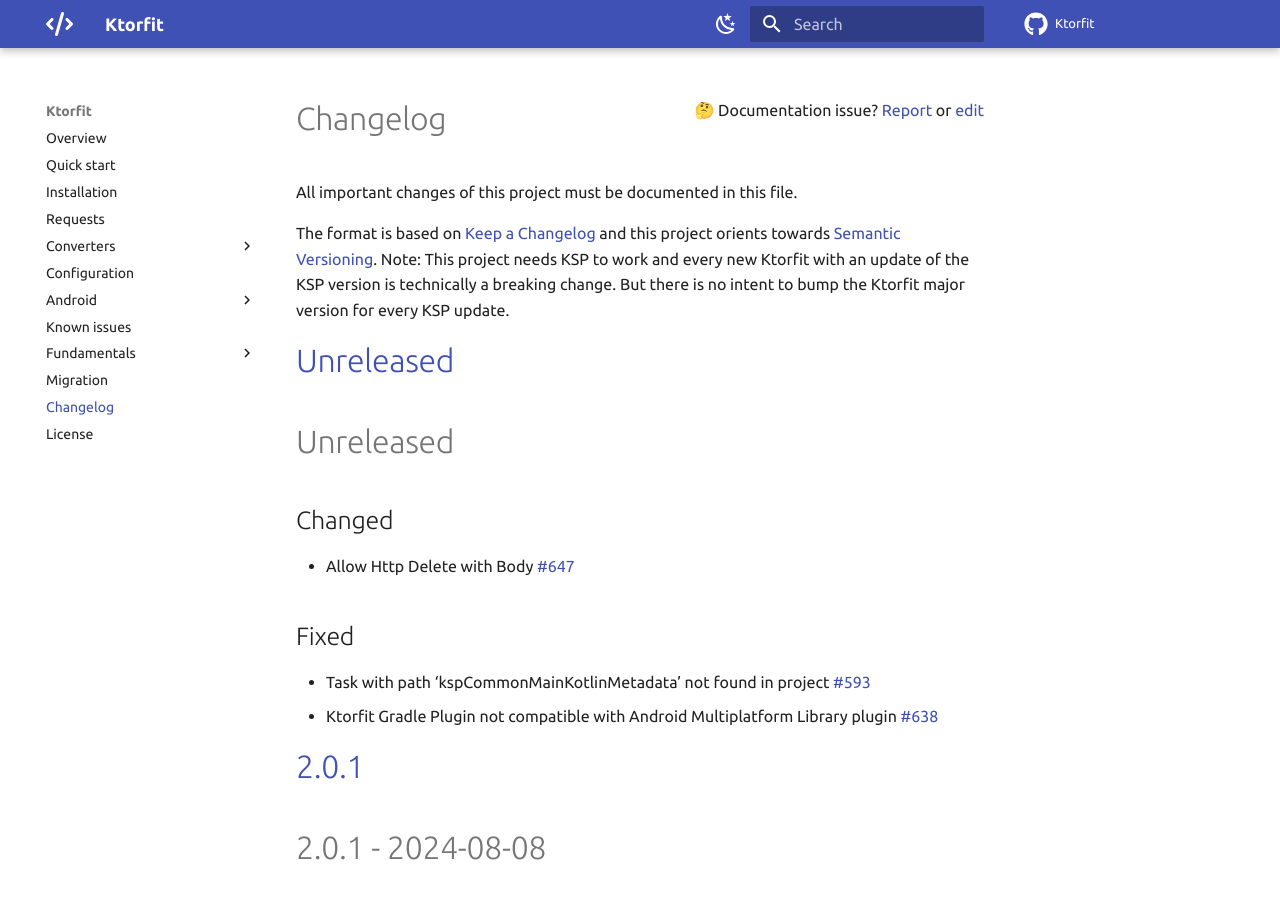
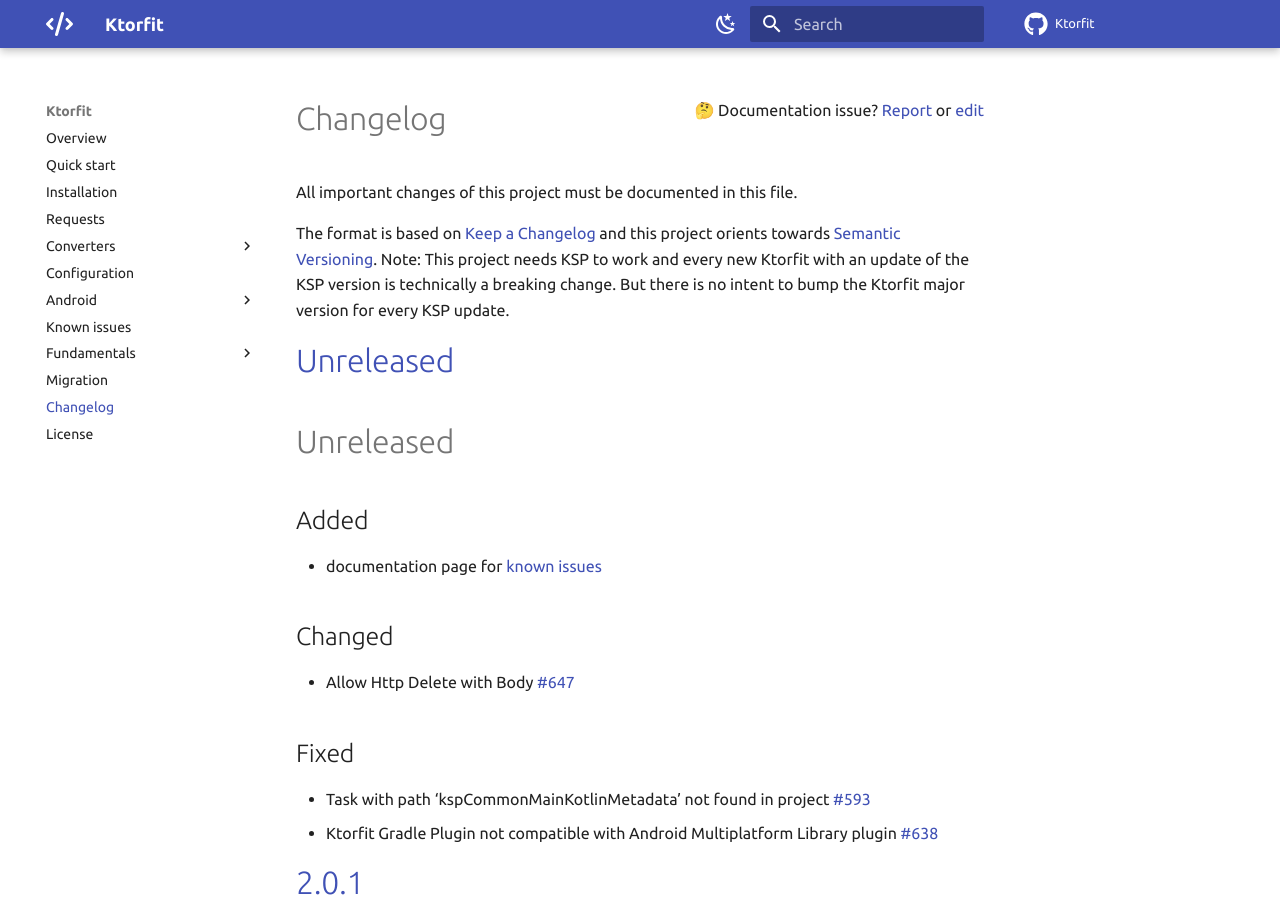
Before and after one commit to Foso/Ktorfit, an MkDocs documentation site: the page built from docs/CHANGELOG.md, in a window 1280 px wide and 900 px high. Built offline with MkDocs 1.6.1 and Material for MkDocs 9.7.7, drawn with Linux system fonts in a browser that asks for light colours; comment, search, counter and statistics services are not loaded.

Commit message:
Update documentation

```diff
--- a/docs/CHANGELOG.md
+++ b/docs/CHANGELOG.md
@@ -12,8 +12,12 @@
 Unreleased
 ========================================
 
+## Added
+- documentation page for [known issues](https://foso.github.io/Ktorfit/knownissues/)
+
 ## Changed
 - Allow Http Delete with Body [#647](https://github.com/Foso/Ktorfit/issues/647)
+
 
 ## Fixed
 - Task with path 'kspCommonMainKotlinMetadata' not found in project [#593](https://github.com/Foso/Ktorfit/issues/593)
```
